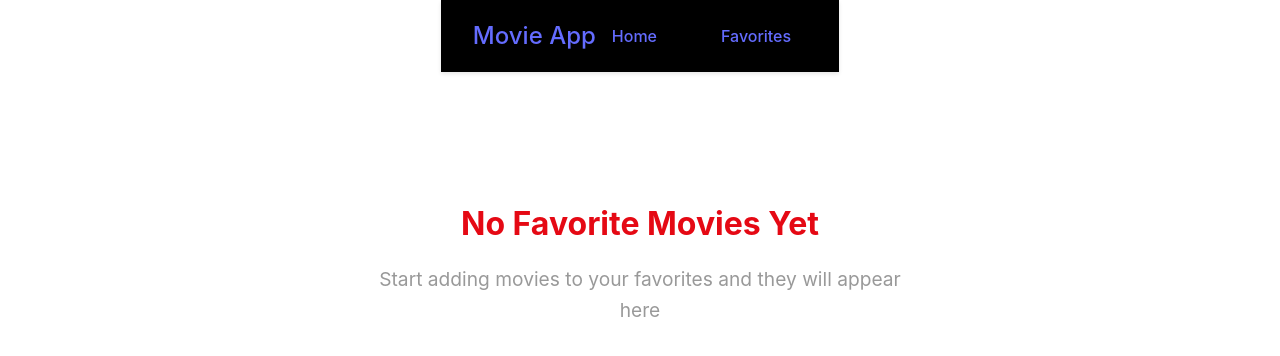
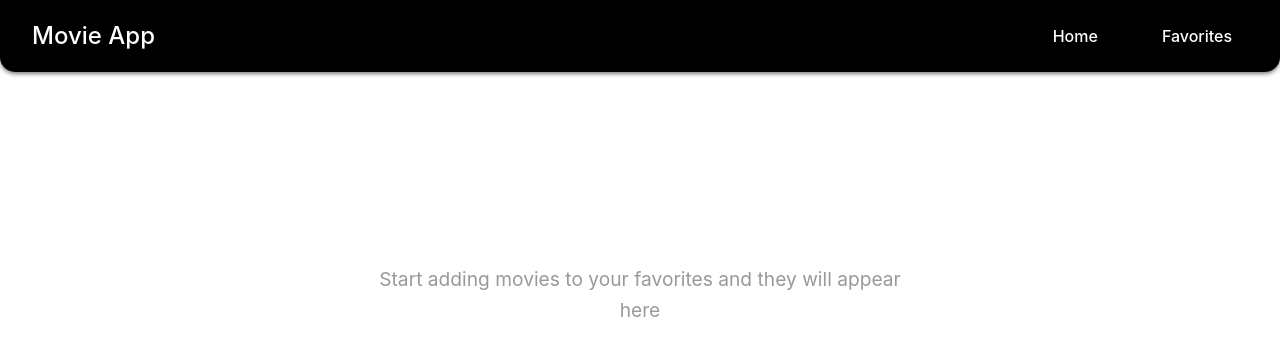
Before and after one commit to Enordbo/Movie_app_demo, a React (Vite) app: page /favorites in a window 1280 px wide. Shown: the top 356 px of the page. Built offline with nearby package versions, Linux system fonts and the light colour scheme.

Commit message:
changes and fixes v1.14

```diff
--- a/src/css/Favorites.css
+++ b/src/css/Favorites.css
@@ -24,7 +24,7 @@
 .favorites-empty h2 {
   margin-bottom: 1rem;
   font-size: 2rem;
-  color: #e50914;
+  color: #ffffff;
 }
 
 .favorites-empty p {
--- a/src/css/Home.css
+++ b/src/css/Home.css
@@ -30,8 +30,8 @@
 
 .search-button {
   padding: 0.75rem 1.5rem;
-  background-color: #e50914;
-  color: white;
+  background-color: #ffffff;
+  color: rgb(0, 0, 0);
   border-radius: 4px;
   font-weight: 500;
   transition: background-color 0.2s;
@@ -39,7 +39,7 @@
 }
 
 .search-button:hover {
-  background-color: #f40612;
+  background-color: #00ffff;
 }
 
 
--- a/src/css/Navbar.css
+++ b/src/css/Navbar.css
@@ -4,9 +4,9 @@
   display: flex;
   justify-content: space-between;
   align-items: center;
-  box-shadow: 0 2px 4px rgba(0, 0, 0, 0.1);
-  max-width: 1200px;
-  margin: 0 auto;
+  box-shadow: 0 2px 4px rgba(0, 0, 0, 0.5);
+  border-bottom-left-radius: 15px;
+  border-bottom-right-radius: 15px;
 }
 
 .navbar-brand {
@@ -27,7 +27,7 @@
 }
 
 .nav-link:hover {
-  background-color: rgba(255, 255, 255, 0.1);
+  background-color: rgba(250, 250, 250, 0.1);
 }
 
 @media (max-width: 768px) {
--- a/src/css/index.css
+++ b/src/css/index.css
@@ -39,11 +39,11 @@ body {
 
 a {
   font-weight: 500;
-  color: #646cff;
+  color: #ffffff;
   text-decoration: inherit;
 }
 a:hover {
-  color: #535bf2;
+  color: #00ffff;
 }
 
 h1 {
@@ -63,7 +63,7 @@ button {
   transition: border-color 0.25s;
 }
 button:hover {
-  border-color: #646cff;
+  border-color: #00ffff;
 }
 button:focus,
 button:focus-visible {
@@ -76,7 +76,7 @@ button:focus-visible {
     background-color: #ffffff;
   }
   a:hover {
-    color: #747bff;
+    color: #00ffff;
   }
   button {
     background-color: #f9f9f9;
```
